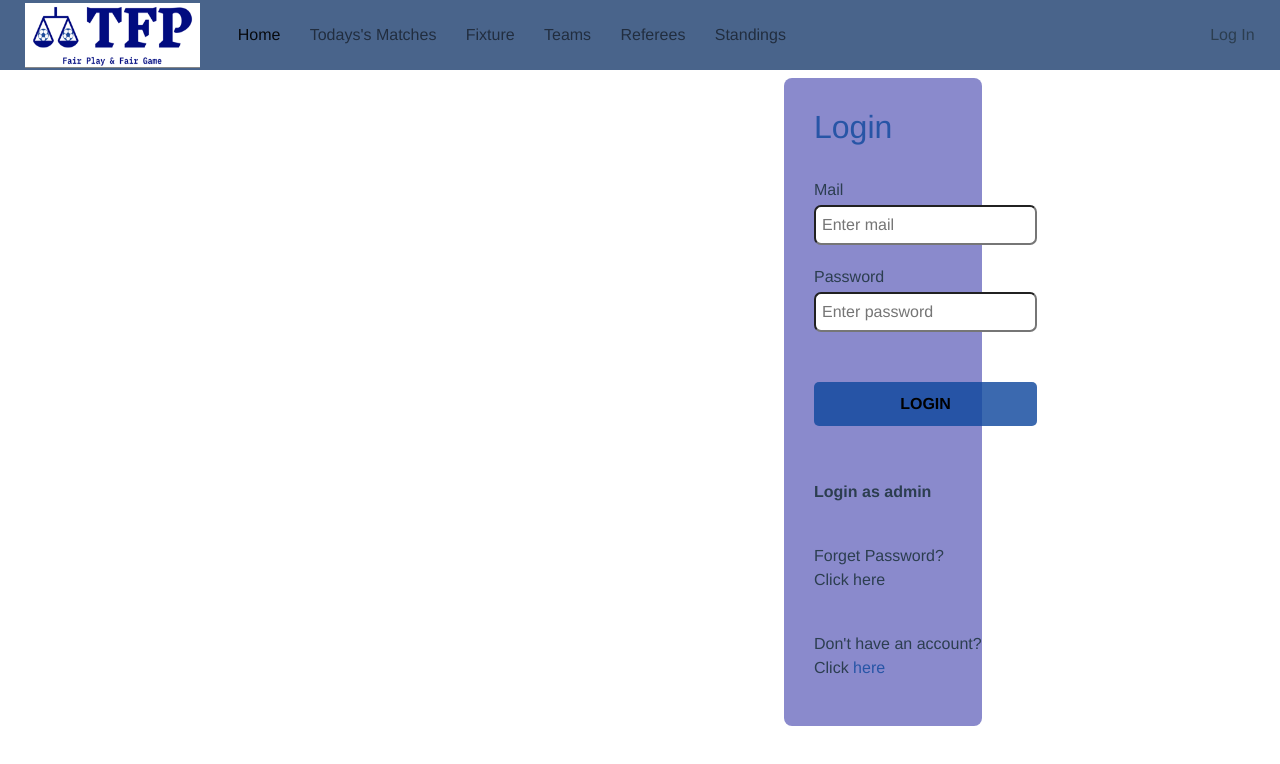
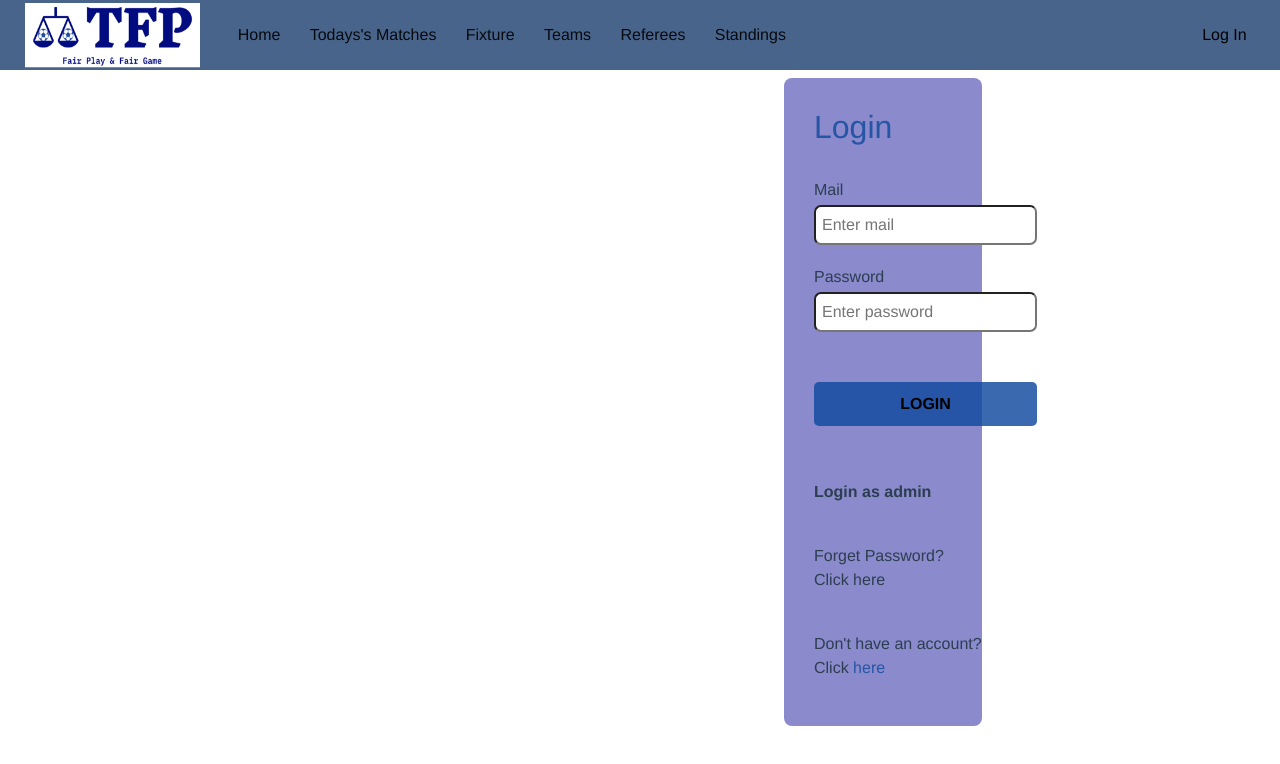
Before and after one commit to SU-CS308-22FA/Team-41-Frontend, a Vue app: page /login in a window 1280 px wide. Shown: the top 764 px of the page. Built offline with nearby package versions, Linux system fonts and the light colour scheme.

Commit message:
bug fixes in navbar

```diff
--- a/src/components/navbar.vue
+++ b/src/components/navbar.vue
@@ -8,43 +8,43 @@
             <ul class="navbar-nav me-auto mb-2 mb-lg-0">
                 &nbsp;&nbsp;&nbsp;
                 <li class="nav-item active">
-                    <a class="nav-link active" aria-current="page" @click="this.$router.replace('/')">
+                    <a class="nav-link active right-buts" aria-current="page" @click="this.$router.replace('/')">
                         Home
                     </a>
                 </li>
                 &nbsp;&nbsp;&nbsp;
                 <li class="nav-item active">
-                    <a class="nav-link" @click="this.$router.replace('/todaysMatches')">
+                    <a class="nav-link active right-buts" @click="this.$router.replace('/todaysMatches')">
                         Todays's Matches
                     </a>
                 </li>
                 &nbsp;&nbsp;&nbsp;
                 <li class="nav-item active">
-                    <a class="nav-link" @click="this.$router.replace('/fixturePage')">
+                    <a class="nav-link active right-buts" @click="this.$router.replace('/fixturePage')">
                         Fixture
                     </a>
                 </li>
                 &nbsp;&nbsp;&nbsp;
                 <li class="nav-item active">
-                    <a class="nav-link" @click="this.$router.replace('/teamsList')">
+                    <a class="nav-link active right-buts" @click="this.$router.replace('/teamsList')">
                         Teams
                     </a>
                 </li>
                 &nbsp;&nbsp;&nbsp;
                 <li class="nav-item active">
-                    <a class="nav-link" @click="this.$router.replace('/referees')">
+                    <a class="nav-link active right-buts" @click="this.$router.replace('/referees')">
                         Referees
                     </a>
                 </li>
                 &nbsp;&nbsp;&nbsp;
                 <li class="nav-item active">
-                    <a class="nav-link" @click="this.$router.replace('/standings')">
+                    <a class="nav-link active right-buts" @click="this.$router.replace('/standings')">
                         Standings
                     </a>
                 </li>
                 &nbsp;&nbsp;&nbsp;
                 <li class="nav-item active" v-if="isLoggedIn()">
-                    <a class="nav-link" @click="this.$router.replace('/favoriteTeams')">
+                    <a class="nav-link active right-buts" @click="this.$router.replace('/favoriteTeams')">
                         Favorites
                     </a>
                 </li>
@@ -59,14 +59,14 @@
                 </li>
             </ul>
 
-            <a class="nav-link" v-if="isLoggedIn()" @click="this.$router.replace('/profilePage')">
+            <a class="nav-link active left-buts" v-if="isLoggedIn()" @click="this.$router.replace('/profilePage')">
                 Profile
             </a>
             &nbsp;&nbsp;&nbsp;
-            <a class="nav-link" v-if="isLoggedIn()" @click="logOut()">
+            <a class="nav-link active left-buts" v-if="isLoggedIn()" @click="logOut()">
                 Log Out
             </a>
-            <a class="nav-link" v-else @click="this.$router.replace('/login')">
+            <a class="nav-link active left-buts" v-else @click="this.$router.replace('/login')">
                 Log In
             </a>
             &nbsp;&nbsp;&nbsp;
@@ -106,11 +106,19 @@
         width: 175px;
     }
 
-    li:hover{
+    .left-buts, .right-buts{
+        color: black;
+        font-weight: 500;
+        border-radius: 10px;
+        padding: 8px;
+    }
+
+    .left-buts:hover, .right-buts:hover{
         background-color: white;
         color: black;
         font-weight: bold;
         transform: scale(1.1);
         border-radius: 10px;
+        padding: 8px;
     }
 </style>
```
